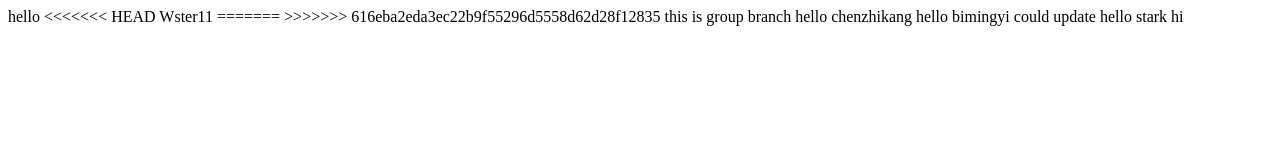
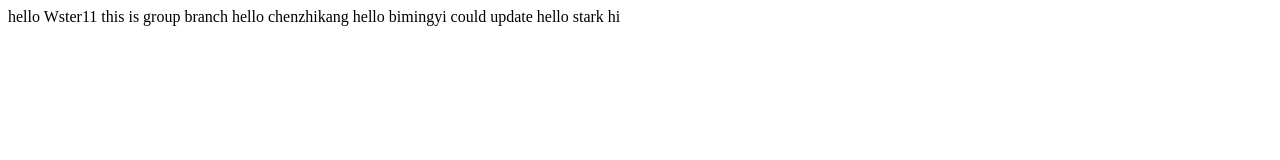
Before and after one commit to chatcto/gulp_guide, a plain HTML site: page index.html in a window 1280 px wide. Drawn offline with Linux system fonts and the light colour scheme.

Commit message:
update hello.html

```diff
--- a/index.html
+++ b/index.html
@@ -6,22 +6,16 @@
     <body>
     	<div>
     		hello
-<<<<<<< HEAD
+
     		Wster11
-=======
 
->>>>>>> 616eba2eda3ec22b9f55296d5558d62d28f12835
     		this is group branch
 
             hello chenzhikang
 
-
-
-
             hello bimingyi
 
             could update
-
 
     		hello stark
     		hi
```
